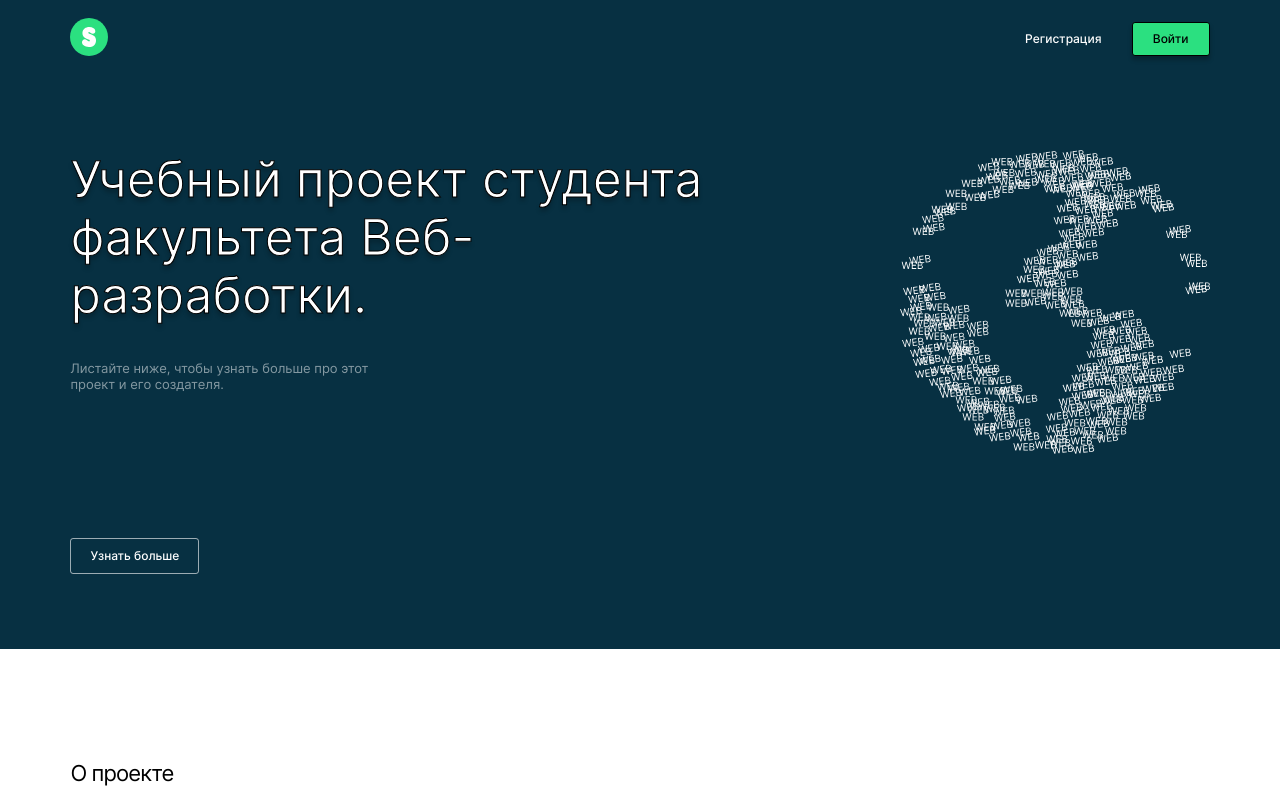
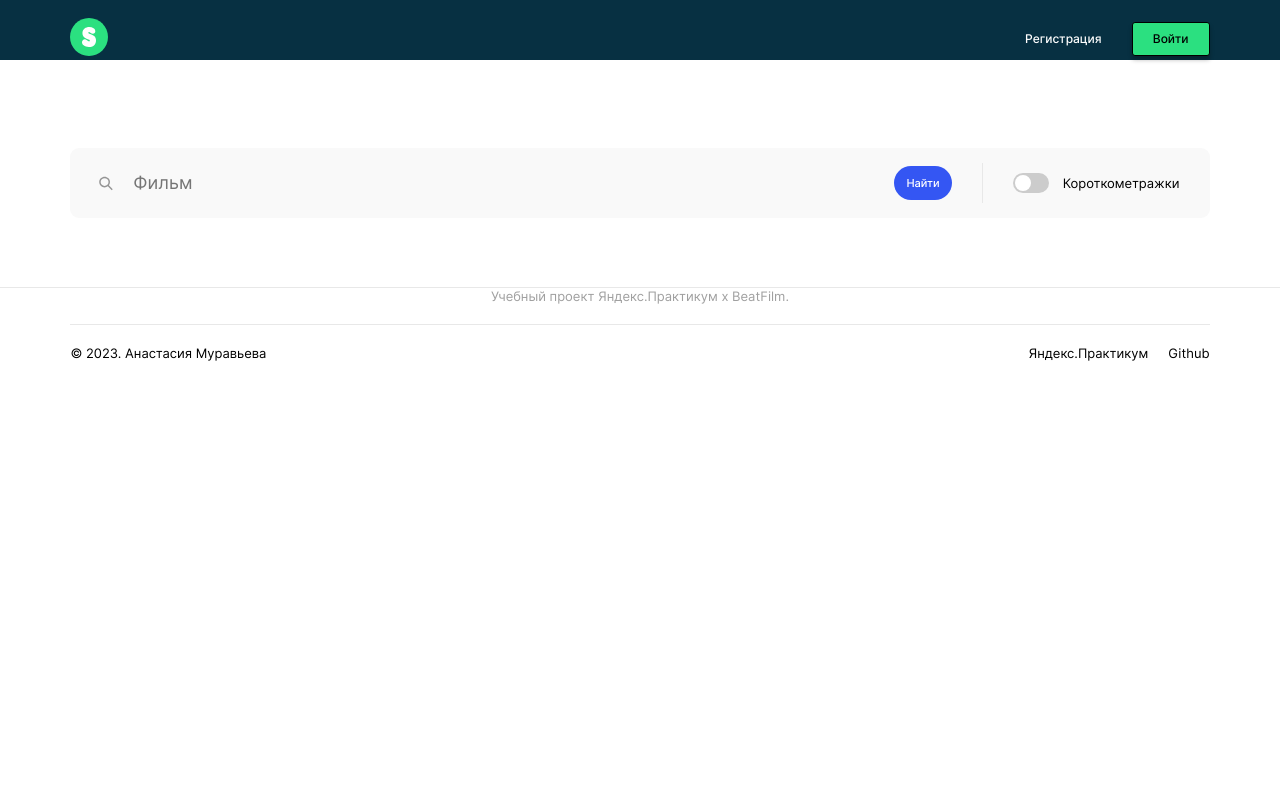
Before and after one commit to muravevanastya/movies-explorer-frontend, a React (Create React App) app: page /movies in a window 1280 px wide. Shown: the top 800 px of the page. Built offline with nearby package versions, Linux system fonts and the light colour scheme.

Commit message:
сверстала форму и фильтр для поиска фильмов

```diff
--- a/package.json
+++ b/package.json
@@ -8,6 +8,7 @@
     "@testing-library/user-event": "^13.5.0",
     "react": "^18.2.0",
     "react-dom": "^18.2.0",
+    "react-router-dom": "^6.11.2",
     "react-scripts": "5.0.1",
     "web-vitals": "^2.1.4"
   },
--- a/src/components/App/App.jsx
+++ b/src/components/App/App.jsx
@@ -1,13 +1,26 @@
-import './App.css';
+import React from 'react';
+import { Route, Routes } from 'react-router-dom';
 import Header from '../Header/Header';
 import Main from '../Main/Main';
 import Footer from '../Footer/Footer';
+import Movies from '../Movies/Movies';
 
 function App() {
   return (
     <div className="page">
       <Header />
-      <Main />
+      <Routes>
+        <Route path='/'
+          element={<Main />}
+        />
+        <Route path='/movies'
+          element={<Movies />}
+        />
+        <Route path='/saved-movies'/>
+        <Route path='/profile'/>
+        <Route path='/signin'/>
+        <Route path='/signup'/>
+      </Routes>
       <Footer />
     </div>
   );
--- /dev/null
+++ b/src/components/FilterCheckbox/FilterCheckbox.css
@@ -0,0 +1,57 @@
+.filter {
+  display: flex;
+  align-items: center;
+  border-left: 1px solid #E8E8E8;
+  height: 40px;
+  padding-left: 30px;
+}
+
+.filter__switcher {
+  position: relative;
+  width: 36px;
+  height: 20px;
+}
+
+.filter__checkbox {
+  display: none;
+}
+
+.filter__checkbox-slider {
+  position: absolute;
+  cursor: pointer;
+  top: 0;
+  left: 0;
+  right: 0;
+  bottom: 0;
+  border-radius: 20px;
+  transition: 0.3s;
+  background-color: #ccc;
+}
+
+.filter__checkbox-slider::before {
+  position: absolute;
+  content: '';
+  background-color: #fff;
+  border-radius: 50%;
+  width: 16px;
+  height: 16px;
+  left: 2px;
+  bottom: 2px;
+  transition: 0.3s;
+
+}
+
+.filter__checkbox:checked + .filter__checkbox-slider {
+  background-color: #2BE080;
+}
+
+.filter__checkbox:checked + .filter__checkbox-slider::before {
+  transform: translateX(16px);
+}
+
+.filter__switcher-text {
+  font-weight: 400;
+  font-size: 13px;
+  line-height: 18px;
+  margin: 0 30px 0 14px;
+}
--- /dev/null
+++ b/src/components/FilterCheckbox/FilterCheckbox.jsx
@@ -0,0 +1,15 @@
+import './FilterCheckbox.css';
+
+function FilterCheckbox() {
+  return (
+    <div className='filter'>
+      <label className='filter__switcher'>
+        <input type="checkbox" className='filter__checkbox' />
+        <span className='filter__checkbox-slider'></span>
+      </label>
+      <p className='filter__switcher-text'>Короткометражки</p>
+    </div>
+  )
+}
+
+export default FilterCheckbox;
--- /dev/null
+++ b/src/components/Movies/Movies.jsx
@@ -0,0 +1,10 @@
+import './Movies.css';
+import SearchForm from '../SearchForm/SearchForm';
+
+function Movies() {
+  return (
+    <SearchForm />
+  )
+}
+
+export default Movies;
--- /dev/null
+++ b/src/components/SearchForm/SearchForm.css
@@ -0,0 +1,65 @@
+.search-form {
+  border-bottom: 1px solid #E8E8E8;
+  padding: 88px 0 69px;
+  display: flex;
+  justify-content: center;
+}
+
+.search-form__container {
+  background: #F9F9F9;
+  width: 89%;
+  display: flex;
+  justify-content: space-between;
+  align-items: center;
+  border-radius: 9px;
+}
+
+.search-form__input-container {
+  width: 90%;
+  display: flex;
+  align-items: center;
+}
+
+.search-form__icon {
+  width: 15px;
+  height: 15px;
+  margin: 0 20px 0 29px;
+}
+
+.search-form__input {
+  width: 100%;
+  background: #F9F9F9;
+  border: none;
+  outline: none;
+  padding: 25px 0;
+  font-family: 'Inter';
+  font-style: normal;
+  font-weight: 400;
+  font-size: 18px;
+  line-height: 20px;
+}
+
+.search-form__button {
+  background: #3456F3;
+  border: none;
+  border-radius: 48px;
+  width: 59px;
+  height: 34px;
+  padding: 8px 12px;
+  display: flex;
+  justify-content: center;
+  align-items: center;
+  color: #FFFFFF;
+  cursor: pointer;
+  font-family: 'Inter';
+  font-style: normal;
+  font-weight: 500;
+  font-size: 11px;
+  line-height: 18px;
+  margin-right: 30px;
+}
+
+.search-form__button:hover {
+  opacity: 0.8;
+  transition: .2s ease-in-out;
+}
--- /dev/null
+++ b/src/components/SearchForm/SearchForm.jsx
@@ -0,0 +1,20 @@
+import './SearchForm.css';
+import searchIcon from '../../images/search-icon.svg';
+import FilterCheckbox from '../FilterCheckbox/FilterCheckbox';
+
+function SearchForm() {
+  return (
+    <form className='search-form'>
+      <div className='search-form__container'>
+        <div className='search-form__input-container'>
+          <img className='search-form__icon' src={searchIcon} alt='Лупа' />
+          <input type='text' className='search-form__input' placeholder='Фильм'/>
+        </div>
+        <button className='search-form__button'>Найти</button>
+        <FilterCheckbox />
+      </div>
+    </form>
+  )
+}
+
+export default SearchForm;
--- a/src/index.js
+++ b/src/index.js
@@ -3,12 +3,15 @@ import ReactDOM from 'react-dom/client';
 import './index.css';
 import App from './components/App/App';
 import reportWebVitals from './reportWebVitals';
+import { BrowserRouter } from 'react-router-dom';
 
 const root = ReactDOM.createRoot(document.getElementById('root'));
 root.render(
-  <React.StrictMode>
-    <App />
-  </React.StrictMode>
+  <BrowserRouter>
+    <React.StrictMode>
+      <App />
+    </React.StrictMode>
+  </BrowserRouter>,
 );
 
 // If you want to start measuring performance in your app, pass a function
```
Also changed, not shown: src/components/Movies/Movies.css (added), src/images/search-icon.svg (added), 1 other file (tests, documents, lock files or other folders).
